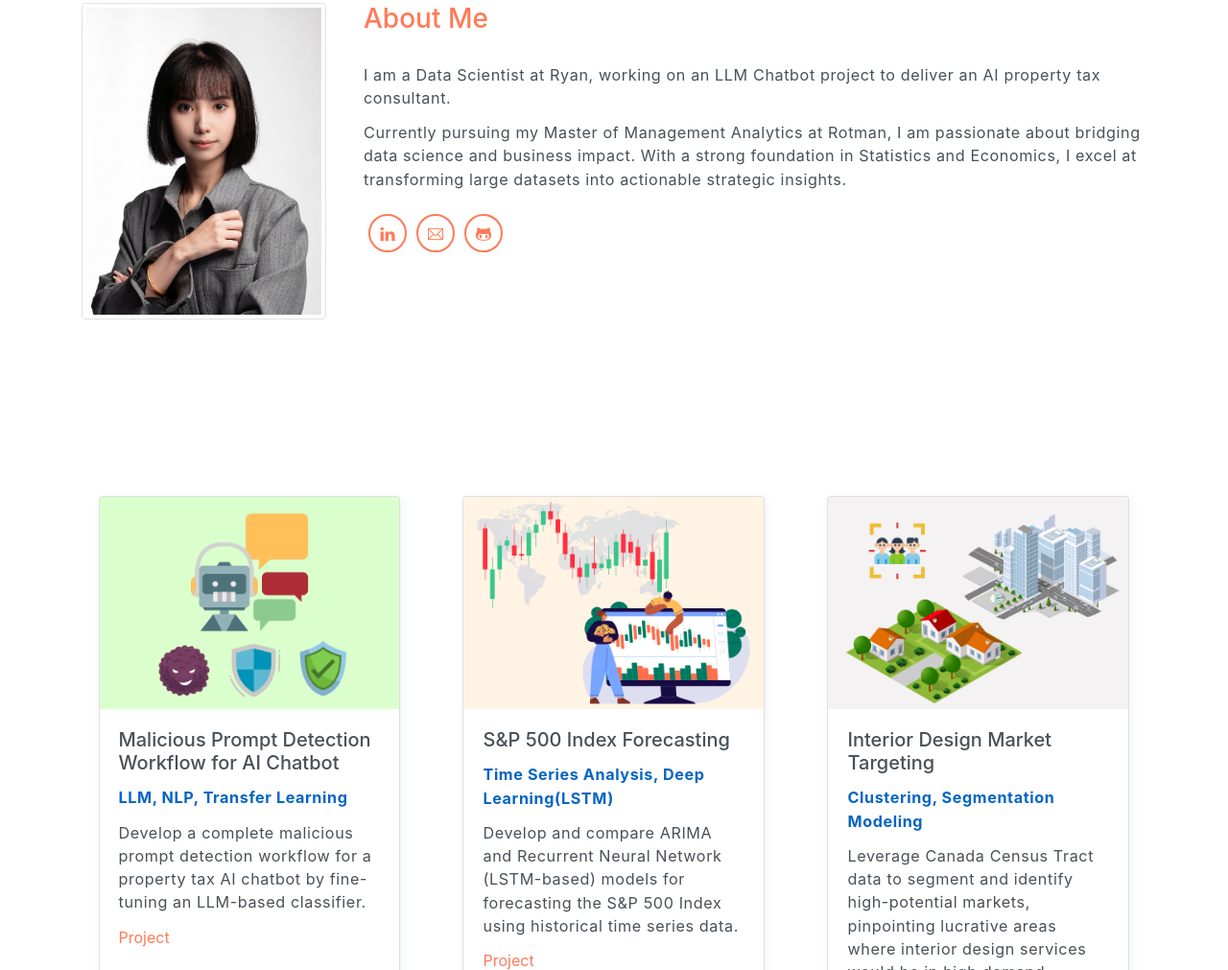
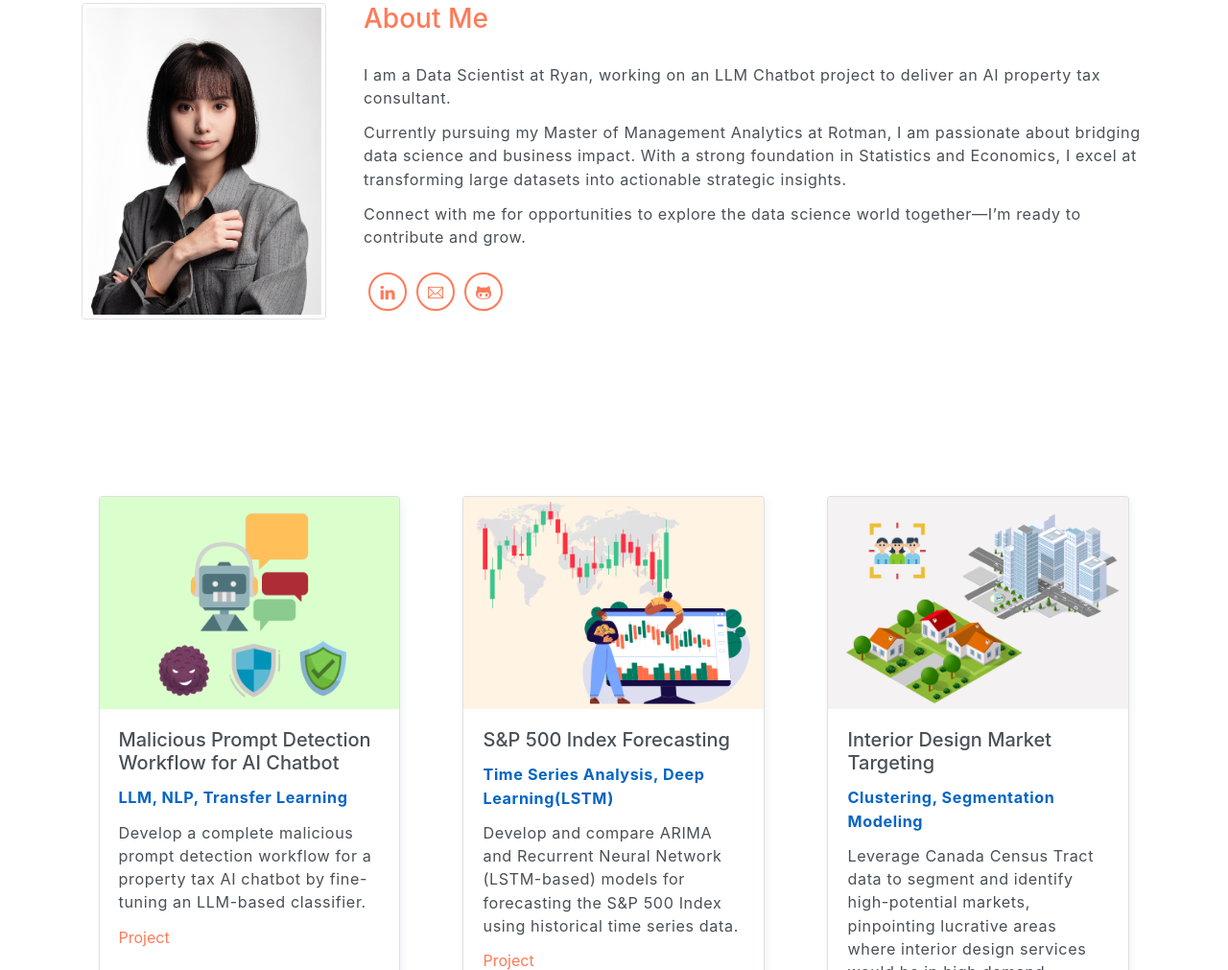
Before and after one commit to jingqi-zhuang/portfolio, a plain HTML site: page index.html in a window 1280 px wide. Shown: the part 733-1744 px from the top of the page at 96% size. Drawn offline with Linux system fonts and the light colour scheme.

Commit message:
Add files via upload

```diff
--- a/index.html
+++ b/index.html
@@ -75,6 +75,9 @@
                     <p>I am a Data Scientist at Ryan, working on an LLM Chatbot project to deliver an AI property tax consultant.
                     </p>
                     <p>Currently pursuing my Master of Management Analytics at Rotman, I am passionate about bridging data science and business impact. With a strong foundation in Statistics and Economics, I excel at transforming large datasets into actionable strategic insights.
+                    </p>
+                    <p>
+                        Connect with me for opportunities to explore the data science world together—I’m ready to contribute and grow.
                     </p>
                     <div class="socials mt-4">
                         <a class="social-item" href="https://linkedin.com/in/jingqizhuang" target="_blank"><i class="ti-linkedin"></i>
```
Also changed, not shown: 1 other file.
